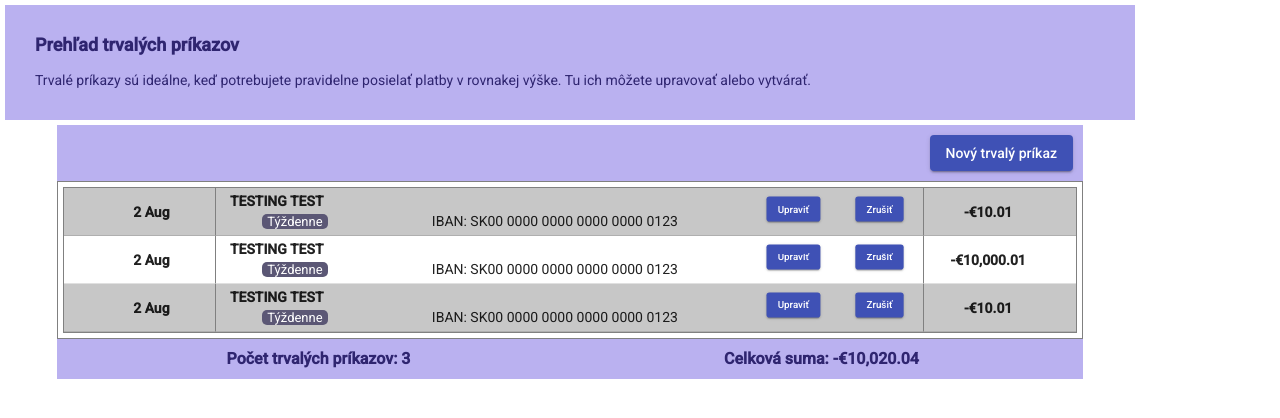
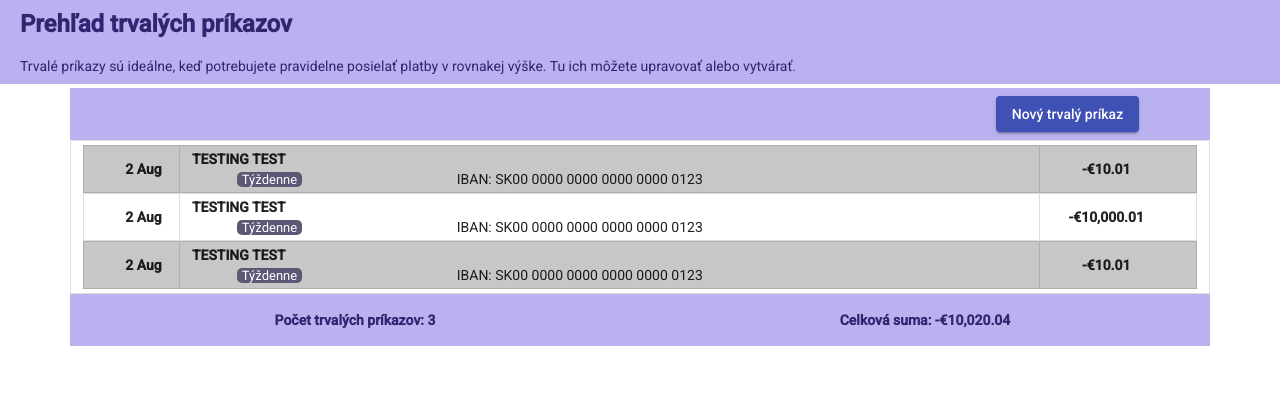
Before and after one commit to traver305/Standing-Orders, an Angular app in the folder app/: page / in a window 1280 px wide. Shown: the top 418 px of the page. Built offline with nearby package versions, Linux system fonts and the light colour scheme.

Commit message:
Restyling the design using bootstrap. Making invisible elements visible by hover

```diff
--- a/app/angular.json
+++ b/app/angular.json
@@ -29,6 +29,7 @@
             ],
             "styles": [
               "./node_modules/@angular/material/prebuilt-themes/indigo-pink.css",
+              "./node_modules/bootstrap/dist/css/bootstrap-grid.css",
               "src/styles.scss"
             ],
             "scripts": []
@@ -98,7 +99,6 @@
             ],
             "styles": [
               "./node_modules/@angular/material/prebuilt-themes/indigo-pink.css",
-              "./node_modules/bootstrap/dist/css/bootstrap-grid.css",
               "src/styles.scss"
             ],
             "scripts": []
--- a/app/src/app/app.module.ts
+++ b/app/src/app/app.module.ts
@@ -7,7 +7,7 @@ import { BrowserAnimationsModule } from '@angular/platform-browser/animations';
 
 import { StandingOrderListComponent } from './standingOrders/standingOrder-list.component';
 import { MaterialModule } from './material/material.module';
-import { IbanFormatPipe } from './iban-format.pipe';
+import { IbanFormatPipe } from './pipes/iban-format.pipe';
 
 
 @NgModule({
--- a/app/src/app/standingOrders/standingOrder-list.component.html
+++ b/app/src/app/standingOrders/standingOrder-list.component.html
@@ -1,24 +1,24 @@
-<div class="container">
-    <div class="container-header">
-        <div class="child" id="title">
-            Prehľad trvalých príkazov
+<div class="container-fluid">
+    <div class="row">
+        <h1 class="m-2">Prehľad trvalých príkazov</h1>
     </div>
-        <div class="child">
+    <div class="row">
+        <p class="m-2">
             Trvalé príkazy sú ideálne, keď potrebujete pravidelne posielať platby v rovnakej výške.
             Tu ich môžete upravovať alebo vytvárať.
+        </p>
     </div>
 </div>
-    <div class="container-body">
-        <div class="container">
-            <div class="row" id="body-header">
+<div class="container-md mt-1">
+    <div class="row">
         <div class="col-9">
         </div>
         <div class="col-3">
-                    <button mat-raised-button color="primary">Nový trvalý príkaz</button>
+            <button mat-raised-button color="primary" class="my-2">Nový trvalý príkaz</button>
         </div>
     </div>
-        <div class="container" id="table-container">
-                <table mat-table [dataSource]="orders" class="mat-elevation-z0">
+    <div class="row" id="table-row">
+        <table mat-table [dataSource]="orders" class="mat-elevation-z0 py-1">
             <ng-container matColumnDef="date">
               <th mat-header-cell *matHeaderCellDef> Date </th>
               <td mat-cell *matCellDef="let element"> {{element.nextRealizationDate | date:'d MMM'}} </td>
@@ -32,7 +32,7 @@
             <ng-container matColumnDef="info">
                 <th mat-header-cell *matHeaderCellDef> Info </th>
                 <td mat-cell *matCellDef="let element">
-                            <div class="container" id="info-root">
+                    <div class="container">
                         <div class="row">
                             <div class="col-9">
                                 <div class="container">
@@ -51,37 +51,24 @@
                                     </div>
                                 </div>
                             </div>
-                                    <div class="col-3">
-                                        <div class="container">
-                                            <div class="row">
-                                                <div class="col">
+                            <div class="col-3" id="hide">
                                 <button mat-raised-button color="primary">Upraviť</button>
-                                                </div>
-                                                <div class="col">
                                 <button mat-raised-button color="primary">Zrušiť</button>
-                                                </div>
-                                            </div>
-                                        </div>
                             </div>
                         </div>
                     </div>
                 </td>
             </ng-container>
-
             <!-- <tr mat-header-row *matHeaderRowDef="columnsToDisplay"></tr> -->
             <tr mat-row *matRowDef="let row; columns: columnsToDisplay;"></tr>
         </table>
-
     </div>
-        <div class="container">
-            <div class="row" id="body-footer">
-                <div class="col">
+    <div class="row" id="footer">
+        <div class="col my-3">
             Počet trvalých príkazov: {{ orders.length }}
         </div>
-                <div class="col">
+        <div class="col my-3">
             Celková suma: {{ (-1) * sumOfAmount() | currency:'EUR':true:'1.2-2' }}
         </div>
     </div>
 </div>
-    </div>
-</div>
--- a/app/src/app/standingOrders/standingOrder-list.component.scss
+++ b/app/src/app/standingOrders/standingOrder-list.component.scss
@@ -1,87 +1,45 @@
-* {
-    margin: 0%;
-    padding: 0%;
+.container-fluid, .container-md{
+    background-color: #bab1f0;
+    color: #2f2570;
 }
 
-.container-header {
-    background-color: #bab1f0;
-    padding: 30px;
-    margin: 5px;
-    max-width: auto;
-    width: auto;
-    color: #2f2570;
+.container-fluid{
     text-align: left;
 }
 
-#title {
-    font-weight: bolder;
-    font-size: large;
-    padding-bottom: 15px;
+h1{
+    font-weight: bold;
 }
 
-.container-body {
-    margin-left: 5%;
-    margin-right: 5%;
+#table-row{
+    background-color: white;
+    border: 1px solid rgba(0, 0, 0, 0.12);;
 }
 
-#body-header{
-    background-color: #bab1f0;
-    padding: 10px;
-}
-
-#body-header button {
-    float: right;
-}
-
-#table-container{
-    padding: 5px;
-    width: auto;
-    border: 1px solid gray;
-}
-
-table{
-    border: 1px solid gray;
-    width: 100%;
-}
-
-#body-footer{
-    background-color: #bab1f0;
-    padding: 10px;
-}
-
-#body-footer .col{
-    color: #2f2570;
-    font-size: medium;
+.mat-column-date{
+    border-right: 1px solid rgba(0, 0, 0, 0.12);
+    border-left: 1px solid rgba(0, 0, 0, 0.12);
+    border-top: 1px solid rgba(0, 0, 0, 0.12);
     font-weight: bold;
     text-align: center;
 }
 
-.mat-column-date{
-    width: 15%;
-    border-right: 1px solid gray;
-    font-weight: bold;
-}
-
 .mat-column-amount{
-    width: 15%;
+    border-right: 1px solid rgba(0, 0, 0, 0.12);;
+    border-left: 1px solid rgba(0, 0, 0, 0.12);;
+    border-top: 1px solid rgba(0, 0, 0, 0.12);
     font-weight: bold;
 }
 
 .mat-column-info{
-    width: auto;
-    border-right: 1px solid gray;
+    border-top: 1px solid rgba(0, 0, 0, 0.12);
 }
 
 .mat-column-info button{
     transform: scale(0.7);
 }
 
-.mat-column-info #info-root{
-    margin-left: 2%;
-    width: auto;
-}
-
-.mat-column-info #name{
+#footer, #name{
     font-weight: bold;
 }
 
@@ -97,3 +55,11 @@ table{
 .mat-row:nth-child(odd){
     background-color: #adadadae;
 }
+
+#hide {
+    visibility: hidden;
+}
+
+td:hover #hide{
+    visibility: visible;
+}
--- a/app/src/styles.scss
+++ b/app/src/styles.scss
@@ -1,5 +1,8 @@
 /* You can add global styles to this file, and also import other style files */
-@import 'bootstrap/dist/css/bootstrap-grid.min.css';
+// @import 'bootstrap/dist/css/bootstrap-grid.min.css';
 
+* {
+    box-sizing: border-box;
+}
 html, body { height: 100%; }
 body { margin: 0; font-family: Roboto, "Helvetica Neue", sans-serif; }
```
Also changed, not shown: app/src/app/pipes/iban-format.pipe.ts (renamed from app/src/app/iban-format.pipe.ts). Lines whose indentation alone changed are shown as unchanged.
